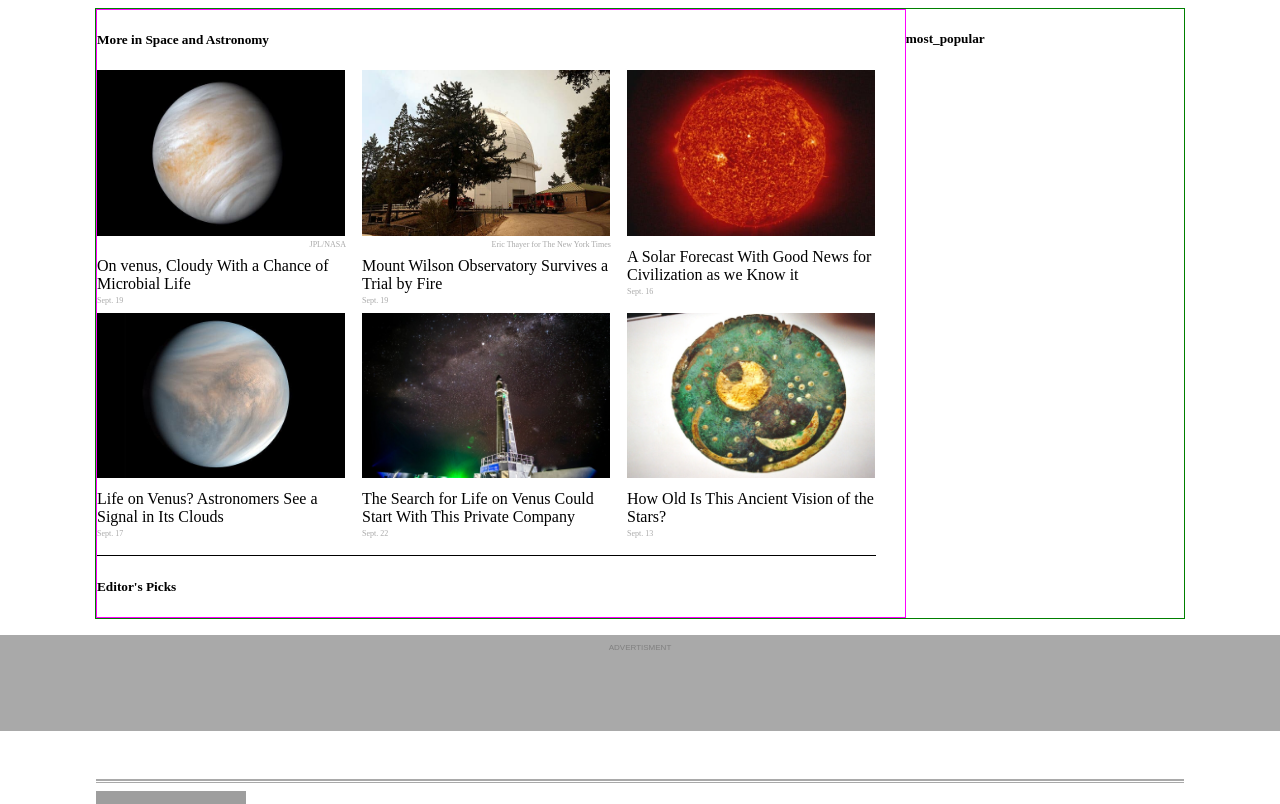
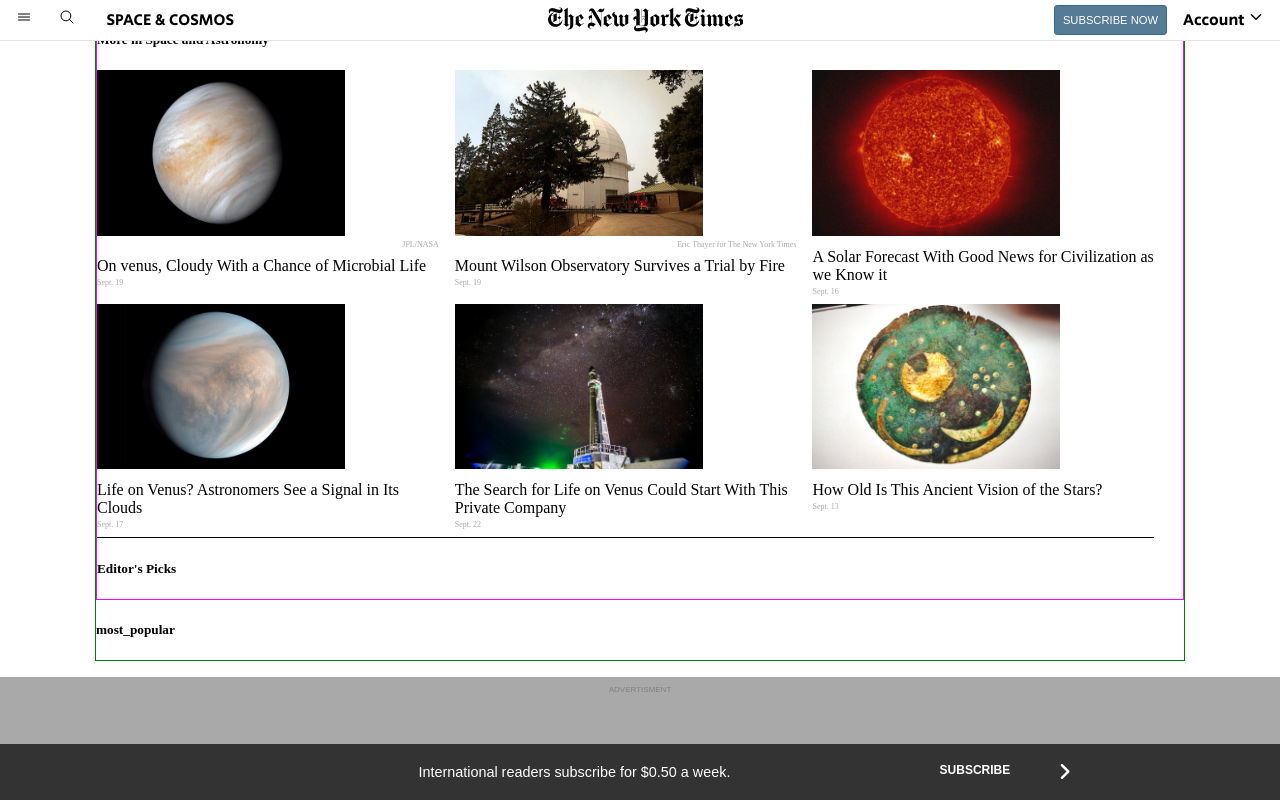
Before and after one commit to aristides1000/the-new-york-times-copy, a plain HTML site: page NYTimes.html in a window 1280 px wide. Shown: the top 804 px of the page. Drawn offline with nearby package versions, Linux system fonts and the light colour scheme; grey boxes are pictures that could not be loaded.

Commit message:
create a header navbar and footer navbar

```diff
--- a/NYTimes.html
+++ b/NYTimes.html
@@ -1,12 +1,50 @@
 <!DOCTYPE html>
 <html lang="en">
+
 <head>
   <meta charset="UTF-8" />
   <meta name="viewport" content="width=device-width, initial-scale=1.0" />
   <title>Document</title>
   <link rel="stylesheet" href="stylesheet.css" />
+  <script src="https://unpkg.com/ionicons@5.1.2/dist/ionicons.js"></script>
+  <script src="https://use.fontawesome.com/6a167e652a.js"></script>
 </head>
+
 <body>
+  <header>
+    <nav>
+      <div class="navbar">
+        <div class="left-info-navbar">
+          <ion-icon name="menu-outline" class="nav-icons-1"></ion-icon>
+          <ion-icon name="search-outline" class="nav-icons-2"></ion-icon>
+          <a href="#" class="nav-text">SPACE & COSMOS</a>
+        </div>
+        <div class="center-info-navbar">
+          <img src="assets/The-New-York-Times-Logo.png" alt="The-New-York-Times-Logo">
+        </div>
+        <div class="right-info-navbar">
+          <input type="button" value="SUBSCRIBE NOW" class="button-subscribe-nav">
+          <div>
+            <a href="#" class="account-nav-item">
+              <p class="delete-padding-block-start-end margin-left-account">Account <ion-icon name="chevron-down-outline"></ion-icon></p>
+            </a>
+          </div>
+        </div>
+      </div>
+    </nav>
+  </header>
+  <main>
+    <article>
+      <section></section>
+      <section></section>
+      <section></section>
+    </article>
+    <aside>
+
+    </aside>
+  </main>
+  <footer>
+    <nav>
       <!-- BOTTOM ARTICLES -->
       <article class="more_articles display_flex">
         <div class="articles_left display_flex">
@@ -15,36 +53,43 @@
             <div class="items_more_space display_flex">
               <a href="#"><img src="assets/venus.jpg" alt="Venus Cloudy">
                 <p class="footers_more_space">JPL/NASA</p>
-              <p class="turns_gray">On venus, Cloudy With a Chance of Microbial Life</p></a>
+                <p class="turns_gray">On venus, Cloudy With a Chance of Microbial Life</p>
+              </a>
               <p class="footers_more_space">Sept. 19</p>
             </div>
-          <div class="items_more_space display_flex">          <a href="#"><img src="assets/observatory.jpg" alt="Mont Wilson Observatory">
+            <div class="items_more_space display_flex"> <a href="#"><img src="assets/observatory.jpg"
+                  alt="Mont Wilson Observatory">
                 <p class="footers_more_space">Eric Thayer for The New York Times</p>
-              <p class="turns_gray">Mount Wilson Observatory Survives a Trial by Fire</p></a>
+                <p class="turns_gray">Mount Wilson Observatory Survives a Trial by Fire</p>
+              </a>
               <p class="footers_more_space">Sept. 19</p>
             </div>
             <div class="items_more_space display_flex">
               <a href="#"><img src="assets/sun.jpg" alt="Solar Forecast">
                 <p class="footers_more_space"></p>
-              <p class="turns_gray">A Solar Forecast With Good News for Civilization as we Know it</p></a>
+                <p class="turns_gray">A Solar Forecast With Good News for Civilization as we Know it</p>
+              </a>
               <p class="footers_more_space">Sept. 16</p>
             </div>
             <div class="items_more_space display_flex">
               <a href="#"><img src="assets/venusTwo.jpg" alt="Venus Life">
                 <p class="footers_more_space"></p>
-              <p class="turns_gray">Life on Venus? Astronomers See a Signal in Its Clouds</p></a>
+                <p class="turns_gray">Life on Venus? Astronomers See a Signal in Its Clouds</p>
+              </a>
               <p class="footers_more_space">Sept. 17</p>
             </div>
             <div class="items_more_space display_flex">
               <a href="#"><img src="assets/electron_and_sars.jpg" alt="Rocket to Venus">
                 <p class="footers_more_space"></p>
-              <p class="turns_gray">The Search for Life on Venus Could Start With This Private Company</p></a>
+                <p class="turns_gray">The Search for Life on Venus Could Start With This Private Company</p>
+              </a>
               <p class="footers_more_space">Sept. 22</p>
             </div>
             <div class="items_more_space display_flex">
               <a href="#"><img src="assets/ancient_object.jpg" alt="Ancient Object">
                 <p class="footers_more_space"></p>
-              <p class="turns_gray">How Old Is This Ancient Vision of the Stars?</p></a>
+                <p class="turns_gray">How Old Is This Ancient Vision of the Stars?</p>
+              </a>
               <p class="footers_more_space">Sept. 13</p>
             </div>
           </div>
@@ -58,22 +103,24 @@
         </div>
       </article>
       <!-- ADVERTISING -->
-    <section class="advertising"><p>ADVERTISMENT</p></section>
+      <section class="advertising">
+        <p>ADVERTISMENT</p>
+      </section>
       <!-- FOOTER -->
       <footer class="footer display_flex">
         <div class="footer_division"></div>
         <div class="footer_top display_flex">
           <img
             src="https://upload.wikimedia.org/wikipedia/commons/thumb/0/02/The_New_York_Times_Logo.svg/1200px-The_New_York_Times_Logo.svg.png"
-          alt="NYT_logo"
-          width="150px"
-        />
+            alt="NYT_logo" width="150px" />
           <a href="#">Go to Home Page >></a>
         </div>
         <div class="footer_list line_links">
           <div class="bottom_list">
             <ul>
-            <li><p class="footer_subtitle">NEWS</p></li>
+              <li>
+                <p class="footer_subtitle">NEWS</p>
+              </li>
               <li><a href="#">Home page</a></li>
               <li><a href="#">World</a></li>
               <li><a href="#">U.S.</a></li>
@@ -91,7 +138,9 @@
           </div>
           <div class="bottom_list">
             <ul>
-            <li><p class="footer_subtitle">OPINION</p></li>
+              <li>
+                <p class="footer_subtitle">OPINION</p>
+              </li>
               <li><a href="#">Today's Opinion</a></li>
               <li><a href="#">Op-Ed Columnists</a></li>
               <li><a href="#">Editorials</a></li>
@@ -103,7 +152,9 @@
           </div>
           <div class="bottom_list">
             <ul>
-            <li><p class="footer_subtitle">ARTS</p></li>
+              <li>
+                <p class="footer_subtitle">ARTS</p>
+              </li>
               <li><a href="#">Today's Arts</a></li>
               <li><a href="#">Art & Design</a></li>
               <li><a href="#">Books</a></li>
@@ -118,7 +169,9 @@
           </div>
           <div class="bottom_list">
             <ul>
-            <li><p class="footer_subtitle">LIVING</p></li>
+              <li>
+                <p class="footer_subtitle">LIVING</p>
+              </li>
               <li><a href="#">At Home</a></li>
               <li><a href="#">Automobiles</a></li>
               <li><a href="#">Games</a></li>
@@ -138,7 +191,9 @@
           </div>
           <div class="bottom_list">
             <ul>
-            <li><p class="footer_subtitle">MORE</p></li>
+              <li>
+                <p class="footer_subtitle">MORE</p>
+              </li>
               <li><a href="#">Reader Center</a></li>
               <li><a href="#">Wirecutter</a></li>
               <li><a href="#">Live Events</a></li>
@@ -156,7 +211,9 @@
           </div>
           <div class="footer_right">
             <ul>
-            <li><p class="footer_subtitle">SUBSCRIBE</p></li>
+              <li>
+                <p class="footer_subtitle">SUBSCRIBE</p>
+              </li>
               <li><a href="#" class="subscribe_bold_anchors">Home Delivery</a></li>
               <li><a href="#" class="subscribe_bold_anchors">Digital Subscriptions</a></li>
               <li><a href="#" class="subscribe_bold_anchors">Games</a></li>
@@ -190,5 +247,21 @@
           <li><a href="#">Subscriptions</a></li>
         </ul>
         </div>
+        <div class="footer-navbar">
+          <div class="first-grid">
+              International readers subscribe for $0.50 a week.
+          </div>
+          <div class="second-grid">
+            <div class="font-size-footer-subscribe">
+              SUBSCRIBE
+            </div>
+            <div>
+              <i class="fa fa-angle-right fa-lg" aria-hidden="true"></i>
+            </div>
+          </div>
+        </div>
+    </nav>
+  </footer>
 </body>
+
 </html>
--- a/stylesheet.css
+++ b/stylesheet.css
@@ -1,5 +1,69 @@
-.display_flex {
+@import url('https://fonts.googleapis.com/css2?family=Secular+One&display=swap');
+
+.navbar {
+  height: 1rem;
+  position: fixed;
+  top: 0rem;
+  left: 0rem;
+  right: 0rem;
+  border-bottom: 0.1rem solid #e2e2e2;
   display: flex;
+  justify-content: space-between;
+  height: 2.5rem;
+  align-items: center;
+  background-color: white;
+  font-family: 'Secular One', sans-serif;
+}
+
+.right-info-navbar {
+  display: flex;
+  align-items: center;
+}
+
+.delete-padding-block-start-end {
+  margin-block-start: 0rem;
+  margin-block-end: 0rem;
+}
+
+.nav-icons-1 {
+  margin: 0rem 0.5rem 0rem 1rem;
+  font-weight: bold;
+  cursor: pointer;
+}
+
+.nav-icons-2 {
+  margin: 0rem 1.75rem 0rem 1rem;
+  font-weight: bold;
+  cursor: pointer;
+}
+
+.nav-text {
+  text-decoration: none;
+  color: black;
+}
+
+.center-info-navbar {
+  cursor: pointer;
+}
+
+.button-subscribe-nav {
+  background-color: rgb(86, 123, 149);
+  border: 1px solid rgb(50, 104, 145);
+  border-radius: 0.2rem;
+  color: white;
+  cursor: pointer;
+  margin: 0rem 1rem 0rem 0rem;
+  padding: 0.5rem;
+  font-size: 0.7rem;
+}
+
+.account-nav-item {
+  text-decoration: none;
+  color: black;
+}
+
+.margin-left-account {
+  margin: 0rem 1rem 0rem 0rem;
 }
 
 li {
@@ -175,3 +239,35 @@ ul {
   color: gray;
   padding: 0 1.5em;
 }
+
+.footer-navbar {
+  background-color: rgb(51, 51, 51);
+  position: fixed;
+  bottom: 0rem;
+  left: 0rem;
+  right: 0rem;
+  height: 3.5rem;
+  display: grid;
+  grid-column: 47% 47% 6%;
+  color: white;
+  align-items: center;
+  cursor: pointer;
+}
+
+.first-grid {
+  grid-column: 2/4;
+  justify-content: center;
+  display: flex;
+  font-size: 0.9rem;
+}
+
+.second-grid {
+  grid-column: 4/4;
+  display: flex;
+}
+
+.font-size-footer-subscribe {
+  font-size: 0.75rem;
+  font-weight: bold;
+  margin: 0rem 3rem 0rem 0rem;
+}
```
Also changed, not shown: assets/The-New-York-Times-Logo.png (added), 1 other file. Lines whose indentation alone changed are shown as unchanged.
